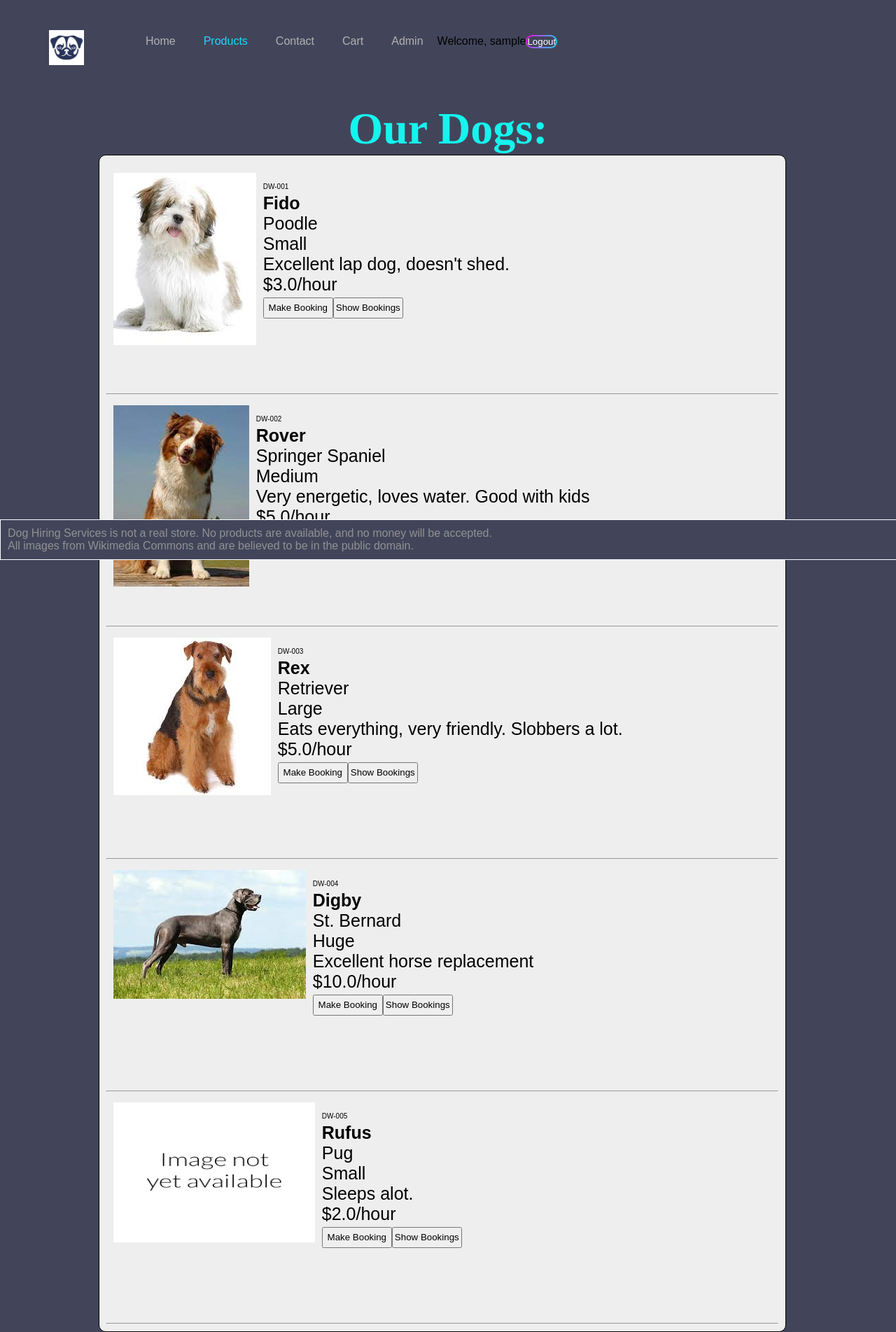
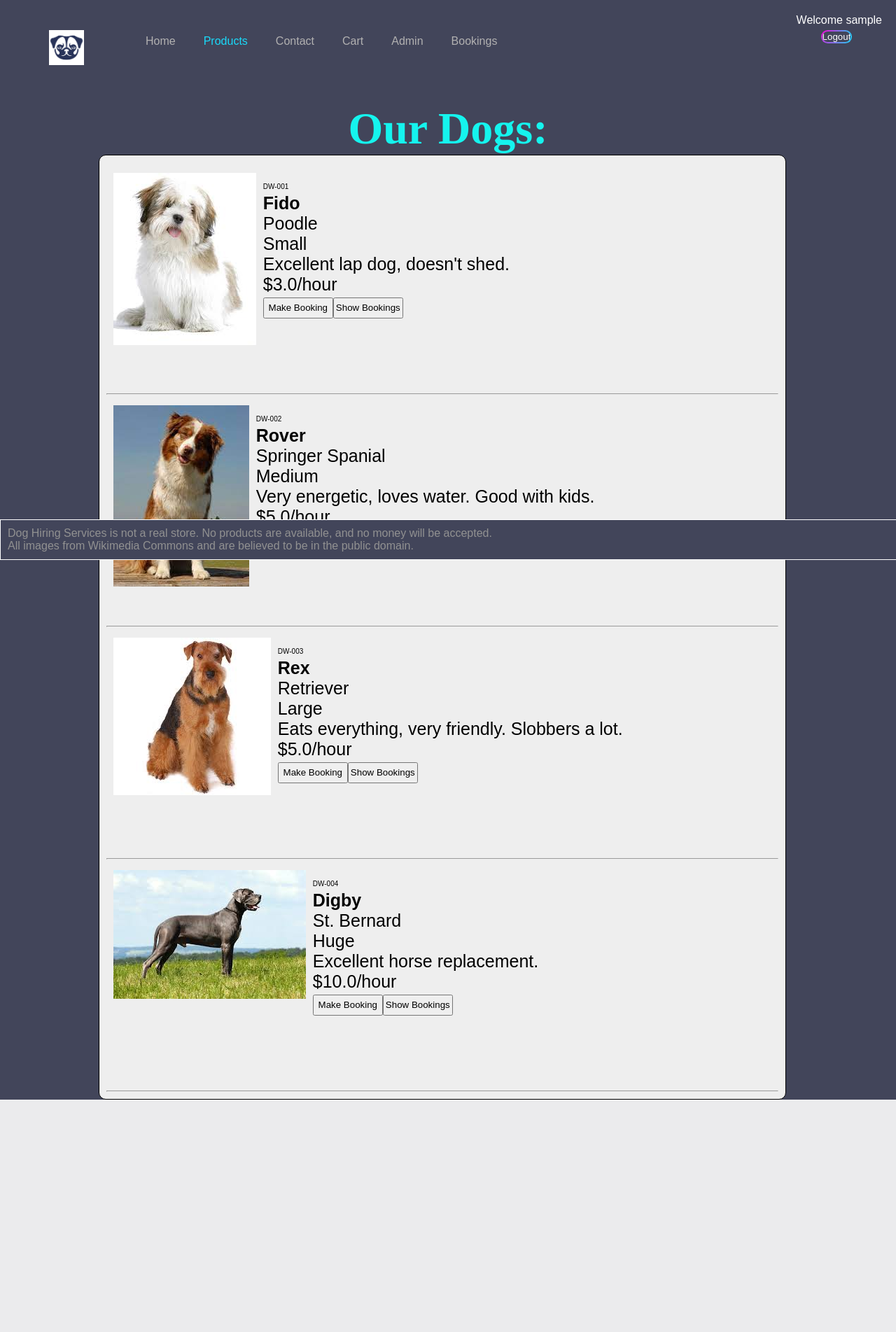
Before and after one commit to JacobGear/Web_Assignment, a PHP site: page /products.php in a window 1280 px wide. Shown: the whole page at 70% size. After the commit the page ends 1571 px from the top, so only its background shows below. Run offline with PHP 8.4, Linux system fonts and the light colour scheme; the visitor is signed in with stand-in values (Sample User, id 1).

Commit message:
Bug fixes

```diff
--- a/admin/addDogPage.php
+++ b/admin/addDogPage.php
@@ -1,6 +1,9 @@
 <?php
 session_start();
 $_SESSION['lastPage'] = $_SERVER['PHP_SELF'];
+if(!isset($_SESSION['authenticatedUser'])) {
+    header("Location: ../index.php");
+}
 ?>
 <!DOCTYPE html>
 <html lang="en">
--- a/javascript/getCartContents.js
+++ b/javascript/getCartContents.js
@@ -10,9 +10,10 @@ let GetCartContents = (function(){
             datatype: 'JSON',
             contentType: "application/json; charset=utf-8",
             async: false,
-            success: function(data) {
-                $("#errorMessage").html(data);
+            success: function() {
+                alert("Successful");
                 window.localStorage.removeItem("bookings");
+                location.reload();
             },
             error: function(){
                 alert("Ajax Failed");
--- a/javascript/showAdminBookings.js
+++ b/javascript/showAdminBookings.js
@@ -25,7 +25,7 @@ let showAdminBookings = (function() {
         html += "<strong>Username: </strong>" + bookingObj.name + "<br>";
         html += "<strong>Pickup time: </strong>" + getDateTime(bookingObj.pickup) + "<br>";
         html += "<strong>Number of hours: </strong>" + bookingObj.numHours;
-        html += "<br><button type=\"button\" class='cancelOrder'>Cancel Order</button>";
+        html += "<br><button type=\"button\" class='cancelOrder'>Cancel Booking</button>";
         html += "<hr />";
         return html;
     }
--- a/json/animals.json
+++ b/json/animals.json
@@ -12,9 +12,9 @@
             {
                 "dogId": "DW-002",
                 "dogName": "Rover",
-                "dogType": "Springer Spaniel",
+                "dogType": "Springer Spanial",
                 "dogSize": "Medium",
-                "description": "Very energetic, loves water. Good with kids",
+                "description": "Very energetic, loves water. Good with kids.",
                 "pricePerHour": "5.0"
             },
             {
@@ -30,16 +30,8 @@
                 "dogName": "Digby",
                 "dogType": "St. Bernard",
                 "dogSize": "Huge",
-                "description": "Excellent horse replacement",
+                "description": "Excellent horse replacement.",
                 "pricePerHour": "10.0"
-            },
-            {
-                "dogId": "DW-005",
-                "dogName": "Rufus",
-                "dogType": "Pug",
-                "dogSize": "Small",
-                "description": "Sleeps alot.",
-                "pricePerHour": "2.0"
             }
         ]
     }
--- a/products.php
+++ b/products.php
@@ -27,21 +27,27 @@ $_SESSION['lastPage'] = $_SERVER['PHP_SELF'];
       <li><a href="cart.php">Cart</a></li>
         <?php if (isset($_SESSION['authenticatedUser'])) {
             echo '<li><a href="admin/editor.php">Admin</a></li>';
-            echo "Welcome, " . $_SESSION['authenticatedUser'];
-            echo '<form id="logoutForm" action="app/logout.php" method="post">';
-            //echo '<li><a href="#" class="signOut"><span>Log Out</span></a></li>';
-            echo '<input type="submit" class="signOut" value="Logout">';
-            echo '</form>';
-        } elseif (isset($_SESSION['publicUser'])) {
-            echo "Welcome, " . $_SESSION['publicUser'];
-            echo '<form id="logoutForm" action="app/logout.php" method="post">';
-            //echo '<li><a href="#" class="signOut"><span>Log Out</span></a></li>';
-            echo '<input type="submit" class="signOut" value="Logout">';
-            echo '</form>';
-        } else { ?>
+            echo '<li><a href="admin/admin.php">Bookings</a></li>';
+        }
+        if (!isset($_SESSION['authenticatedUser']) && !isset($_SESSION['publicUser'])) { ?>
             <li><a href="#" class="sign"><span>Log In</span></a></li>
         <?php } ?>
     </ul>
+      <?php if (isset($_SESSION['authenticatedUser'])) {
+          echo "<div class='welcome'>";
+          echo "Welcome " . $_SESSION['authenticatedUser'];
+          echo '<form id="logoutForm" action="app/logout.php" method="post">';
+          //echo '<li><a href="#" class="signOut"><span>Log Out</span></a></li>';
+          echo '<input type="submit" class="signOut" value="Logout">';
+          echo '</form></div>';
+      } elseif (isset($_SESSION['publicUser'])) {
+          echo "<div class='welcome'>";
+          echo "Welcome " . $_SESSION['publicUser'];
+          echo '<form id="logoutForm" action="app/logout.php" method="post">';
+          //echo '<li><a href="#" class="signOut"><span>Log Out</span></a></li>';
+          echo '<input type="submit" class="signOut" value="Logout">';
+          echo '</form></div>';
+      } ?>
   </div>
 
   <h1 id="productsHead">Our Dogs:</h1>
--- a/style/style.css
+++ b/style/style.css
@@ -122,6 +122,7 @@ a {
     background-image: linear-gradient(#42455a, #42455a), radial-gradient(circle at top left, #fd00da, #19d7f8);
     background-origin: border-box;
     background-clip: content-box, border-box;
+    cursor: pointer;
 }
 .banner {
     width: 80%;
@@ -283,5 +284,23 @@ tr:nth-child(even) {
 }
 .noImage {
     height: 200px;
-    width: 30%;
+    width: 20%;
 }
+.welcome{
+    display: inline-block;
+    color: white;
+    float: right;
+    margin-right: 20px;
+    margin-top: 20px;
+}
+.welcome form {
+    margin-left: 35px;
+    margin-top: 5px;
+}
+.admin{
+    display: inline-block;
+    color: white;
+    float: right;
+    margin-right: 20px;
+    margin-top: 20px;
+}
```
Also changed, not shown: admin/admin.php (+13 -2 lines), admin/editor.php (+7 -4 lines), app/processDelete.php (+15 -1 lines), cart.php (+18 -12 lines), contact.php (+19 -12 lines), index.php (+15 -9 lines), javascript/dateValidator.js (+5 -2 lines), json/bookings.json (+10 -4 lines).
